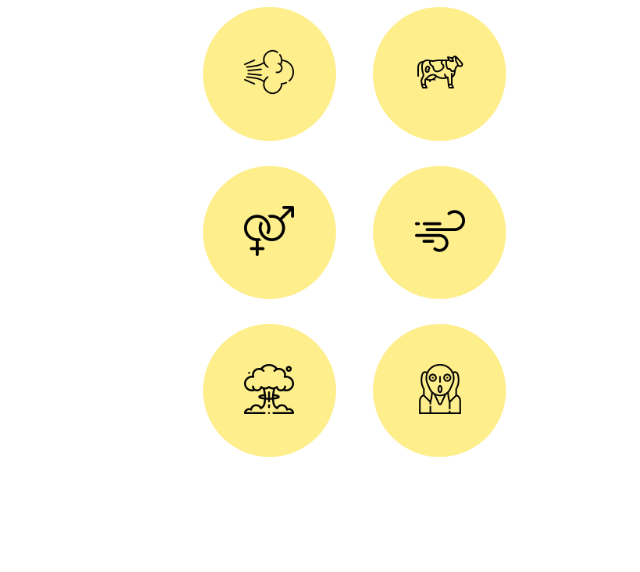
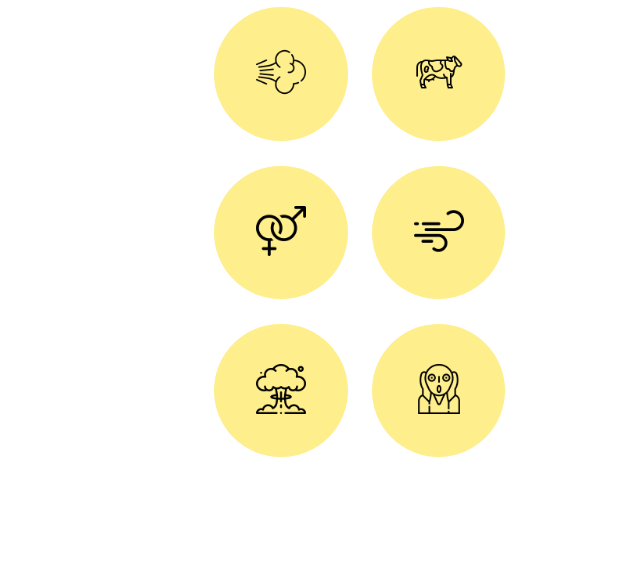
Before and after one commit to Caballojhonson/Voicecall-Toolkit, a plain HTML site: page index.html in a window 1280 px wide. Shown: the part 228-800 px from the top of the page, without its empty margins (330-970 px from the left). Drawn offline with Linux system fonts and the light colour scheme.

Commit message:
Fixed basic syling

```diff
--- a/style.css
+++ b/style.css
@@ -13,21 +13,18 @@ button {
     cursor: pointer;
 }
 @keyframes subBtnAnim {
-    0% {height: 4em; width: 4em; margin-left: -25%;}
+    0% {height: 4em; width: 4em; margin-left: -20%;}
     50% {height: 6em; width: 6em;}
     100% {height: 5em; width: 5em}
 }
 
 #btnContainer {
     display: grid;
-    grid-template-columns: 35% 30% 35%;
+    grid-template-columns: 40% 20% 40%;
 }
 #btnMainbar {
     display: grid;
     grid-template-columns: auto auto;
-    column-gap: 25px;
-    margin-left: 15%;
-    margin-right: 15%;
 }
 #subBtnsLeft, #subBtnsRight {
     display: grid;
@@ -36,6 +33,9 @@ button {
     align-items: center;
     justify-items: end;
     margin-top: 89px;
+}
+#subBtnsRight {
+    justify-items: left;
 }
 #sideTitle {
     padding: 20px;
```
